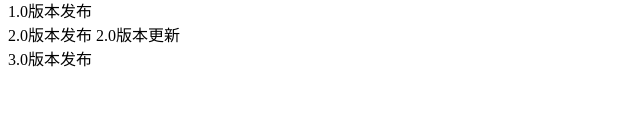
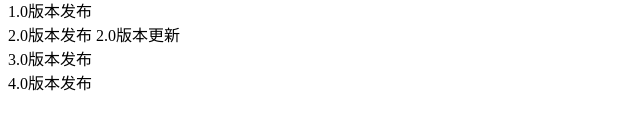
Before and after one commit to Neko23333333/mygit, a plain HTML site: page index.html in a window 1280 px wide. Shown: the part 146-276 px from the top of the page, without its empty margins (0-640 px from the left). Drawn offline with Linux system fonts and the light colour scheme.

Commit message:
4.0版本

```diff
--- a/index.html
+++ b/index.html
@@ -21,6 +21,9 @@
     <div>
         3.0版本发布
     </div>
+    <div>
+        4.0版本发布
+    </div>
 </body>
 
 </html>
```
